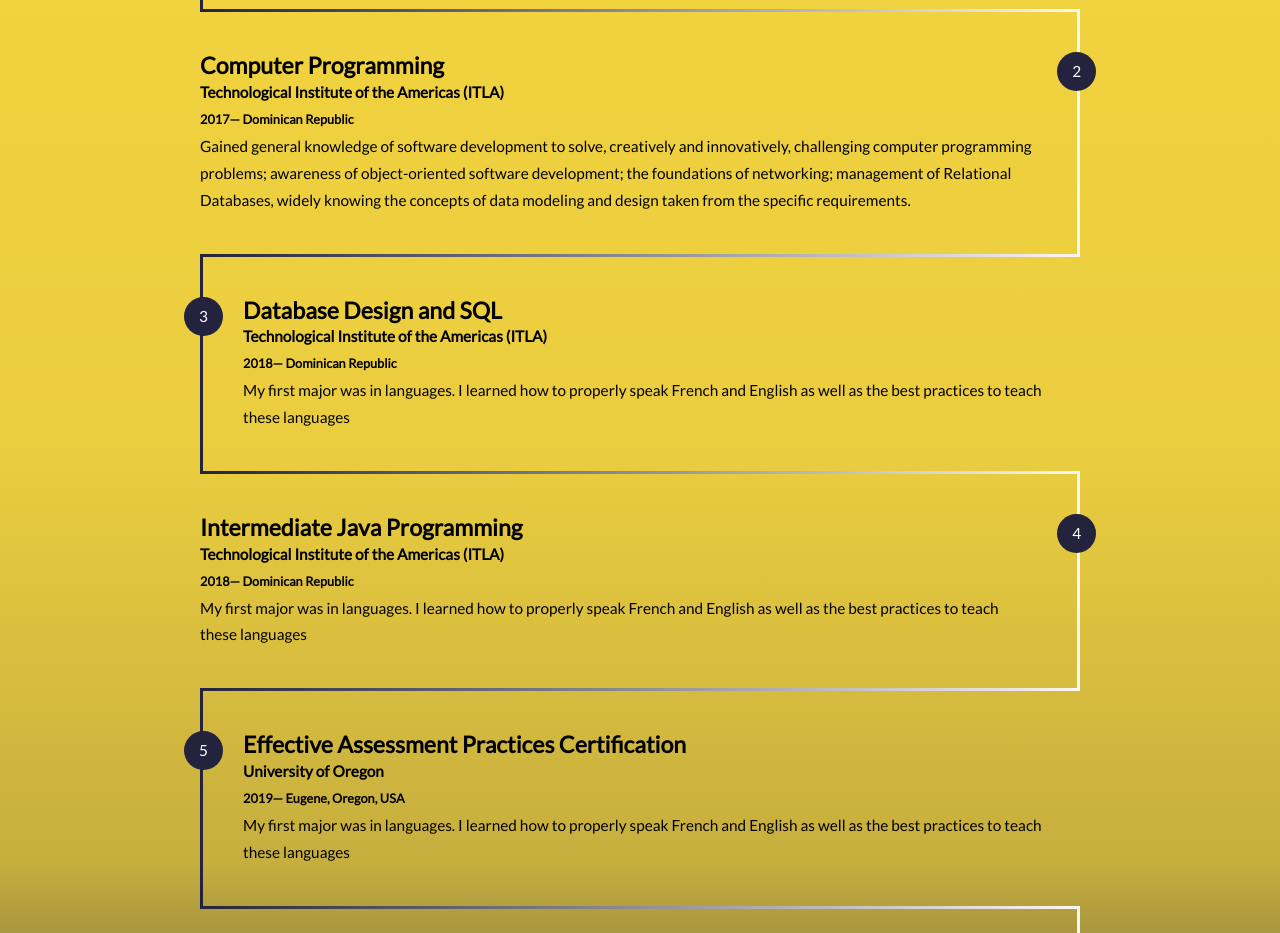
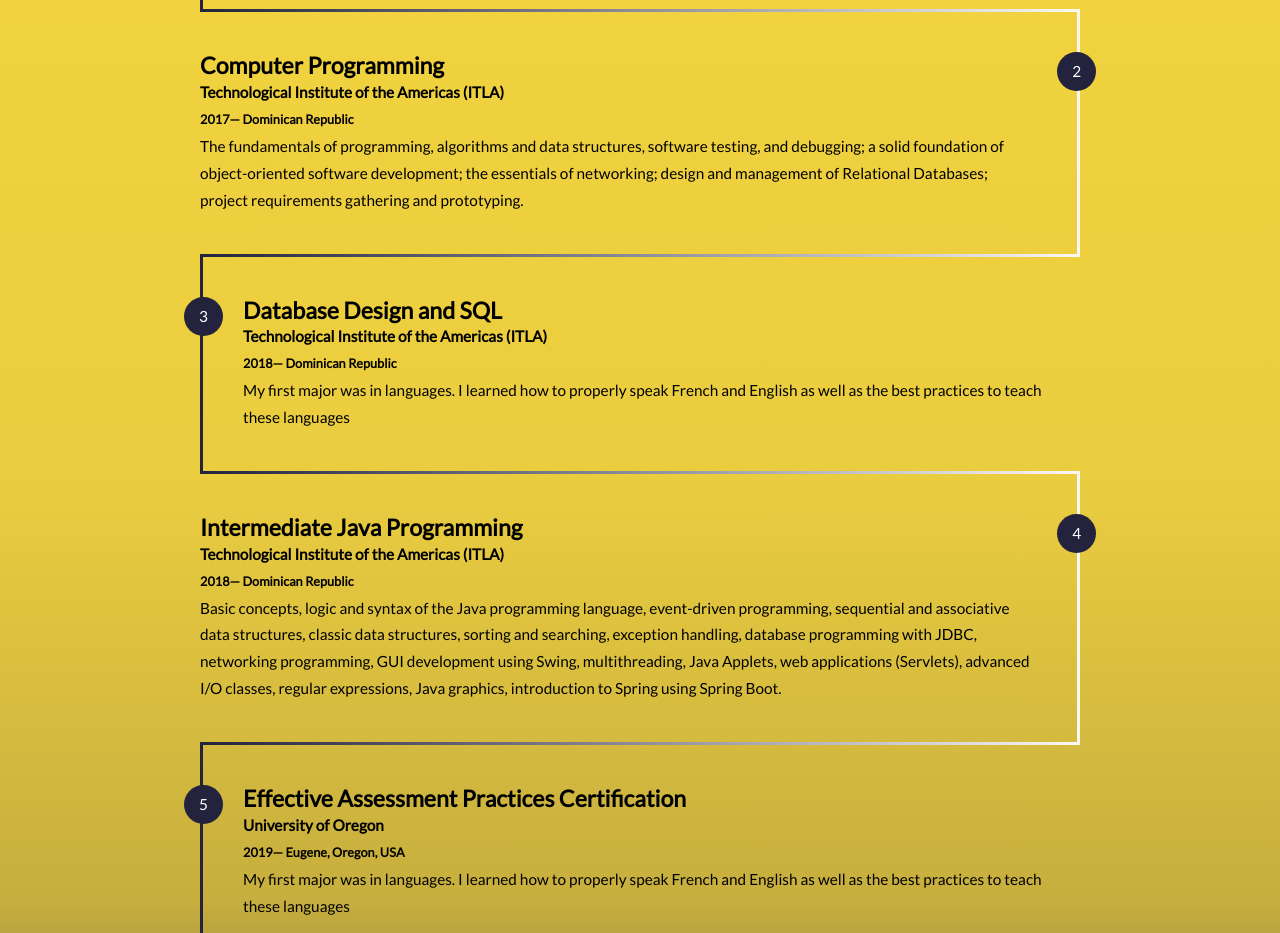
Before and after one commit to waldo237/waldoMilanesAppBackEnd, a React (Create React App) app: page / in a window 1280 px wide. Shown: the part 1640-2573 px from the top of the page. Built offline with nearby package versions, Linux system fonts and the light colour scheme.

Commit message:
some changes to UI

```diff
--- a/src/components/Home/Home.js
+++ b/src/components/Home/Home.js
@@ -19,7 +19,7 @@
             duration: new Date(2017, 11, 15).getFullYear(),
             university: 'Technological Institute of the Americas (ITLA)',
             place: 'Dominican Republic',
-            description: 'Gained general knowledge of software development to solve, creatively and innovatively, challenging computer programming problems; awareness of object-oriented software development; the foundations of networking; management of Relational Databases, widely knowing the concepts of data modeling and design taken from the specific requirements.'
+            description: 'The fundamentals of programming, algorithms and data structures, software testing, and debugging; a solid foundation of object-oriented software development; the essentials of networking; design and management of Relational Databases; project requirements gathering and prototyping.'
         },
         {
             id: '2335',
@@ -35,7 +35,7 @@
             duration: new Date(2018, 11, 15).getFullYear(),
             university: 'Technological Institute of the Americas (ITLA)',
             place: 'Dominican Republic',
-            description: 'My first major was in languages. I learned how to properly speak French and English as well as the best practices to teach these languages'
+            description: 'Basic concepts, logic and syntax of the Java programming language, event-driven programming, sequential and associative data structures, classic data structures, sorting and searching, exception handling, database programming with JDBC, networking programming, GUI development using Swing, multithreading, Java Applets, web applications (Servlets), advanced I/O classes, regular expressions, Java graphics, introduction to Spring using Spring Boot.'
         },
         {
             id: '2337',
```
